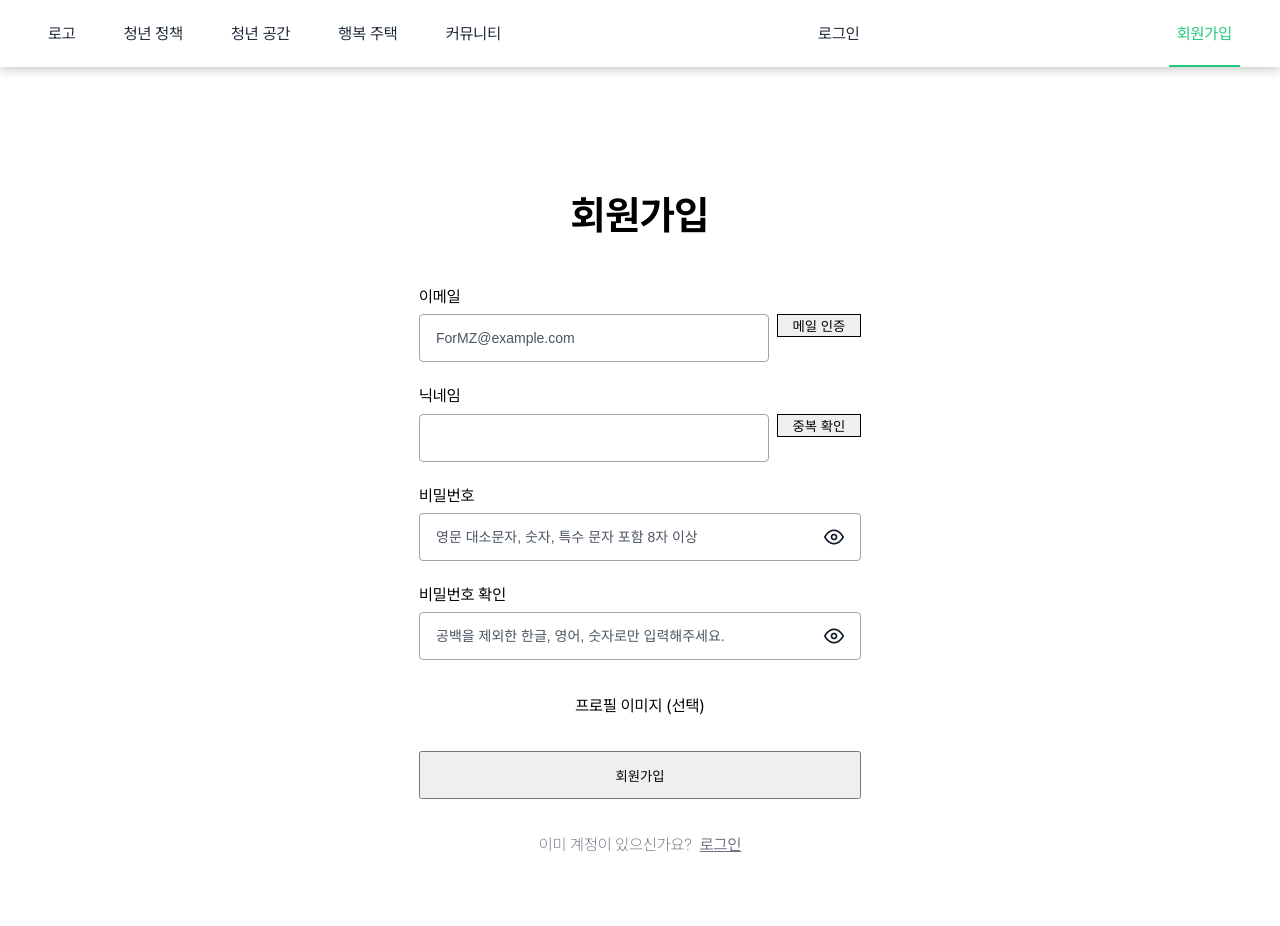
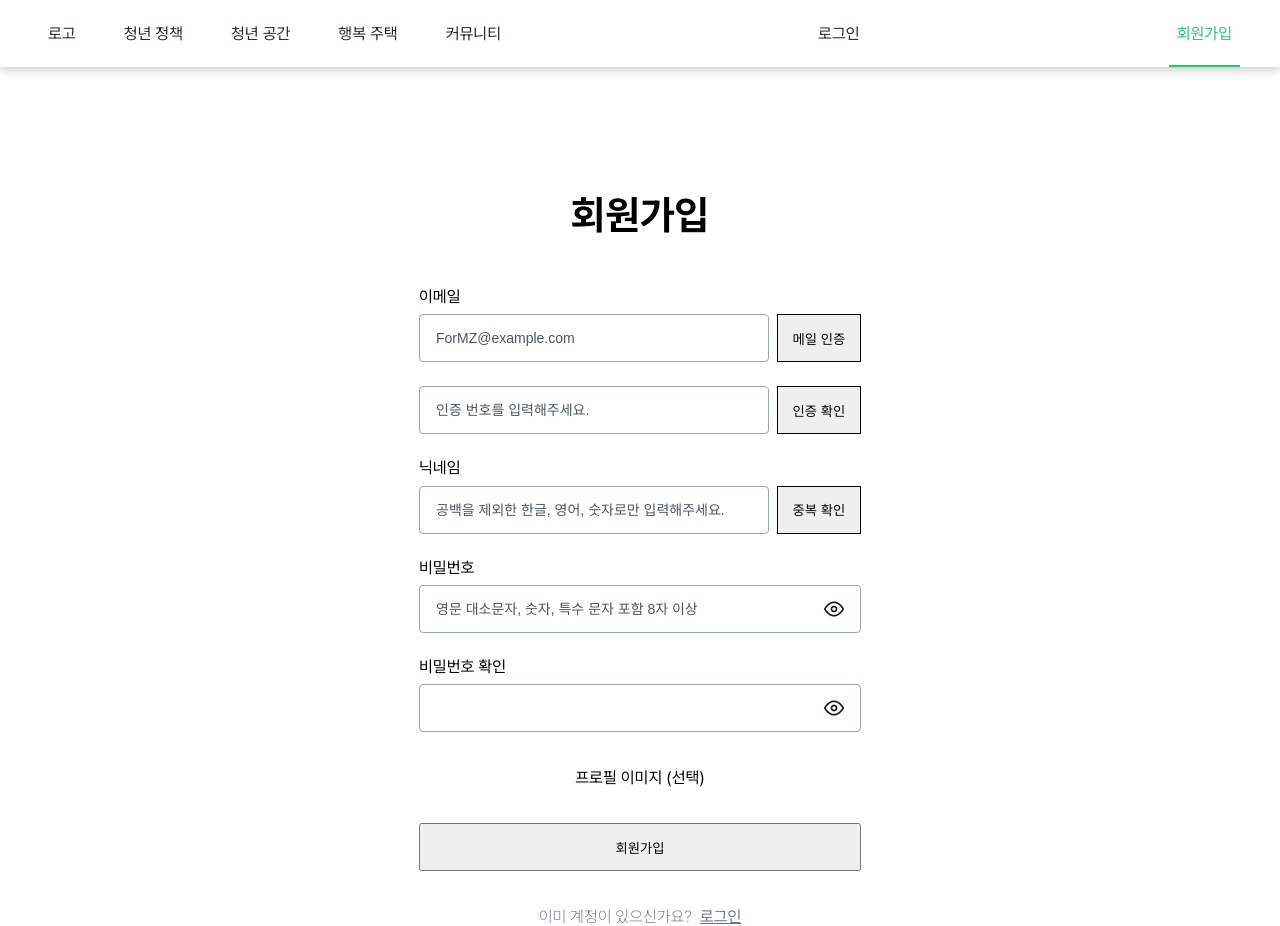
Before and after one commit to For-MZ/formz-fe, a Next.js app: page /signup in a window 1280 px wide. Both pictures are taken after a click on the button "메일 인증". Before the commit the page ends 854 px from the top, so only its background shows below. Built offline with nearby package versions, Linux system fonts and the light colour scheme; a web font is replaced by a local one.

Commit message:
Design: Signup CSS 수정

```diff
--- a/src/app/signup/page.tsx
+++ b/src/app/signup/page.tsx
@@ -1,10 +1,18 @@
-import React from 'react';
+'use client';
+
+import React, { useState } from 'react';
 import TextFiled from '@/components/UI/TextFiled';
 import styles from '@/app/signup/Signup.module.scss';
 import Link from 'next/link';
 import icon from '../../../public/icons/eye.png';
 
 export default function Signup() {
+  const [showEmailInput, setShowEmailInput] = useState(false);
+
+  const handleMailAuthClick = () => {
+    setShowEmailInput(true);
+  };
+
   return (
     <div className={styles.container}>
       <h2 className={styles.h2}>회원가입</h2>
@@ -15,18 +23,34 @@ export default function Signup() {
             <TextFiled width="350px" placeholder="ForMZ@example.com" />
           </div>
           <div>
-            <button className={styles.test}>메일 인증</button>
+            <button style={{ width: '84px', height: '48px' }} onClick={handleMailAuthClick} className={styles.test}>
+              메일 인증
+            </button>
           </div>
         </div>
       </div>
+      {showEmailInput && (
+        <div className={styles.emailcontainer}>
+          <div style={{ marginTop: '24px' }}>
+            <TextFiled width="350px" placeholder="인증 번호를 입력해주세요." />
+          </div>
+          <div>
+            <button style={{ width: '84px', height: '48px', marginTop: '24px' }} className={styles.test}>
+              인증 확인
+            </button>
+          </div>
+        </div>
+      )}
       <div className={styles.name}>
         <div style={{ marginBottom: '8px' }}>닉네임</div>
         <div className={styles.namecontainer}>
           <div>
-            <TextFiled width="350px" />
+            <TextFiled placeholder="공백을 제외한 한글, 영어, 숫자로만 입력해주세요." width="350px" />
           </div>
           <div>
-            <button className={styles.test}>중복 확인</button>
+            <button style={{ width: '84px', height: '48px' }} className={styles.test}>
+              중복 확인
+            </button>
           </div>
         </div>
       </div>
@@ -36,7 +60,7 @@ export default function Signup() {
         <div style={{ marginBottom: '8px' }} className={styles.confirm}>
           비밀번호 확인
         </div>
-        <TextFiled rightIcon={icon} placeholder="공백을 제외한 한글, 영어, 숫자로만 입력해주세요." />
+        <TextFiled rightIcon={icon} />
       </div>
       <div>
         <div style={{ marginTop: '36px', marginBottom: '36px' }}>프로필 이미지 (선택)</div>
```
